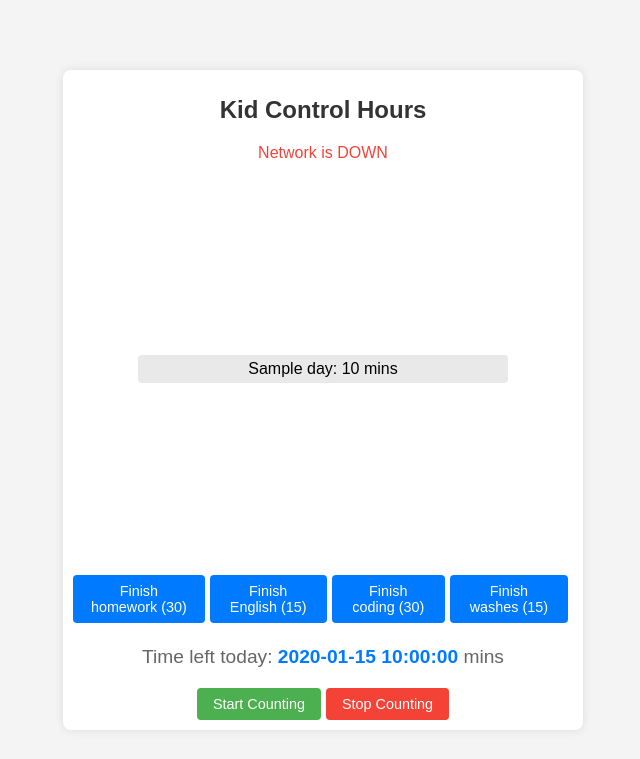
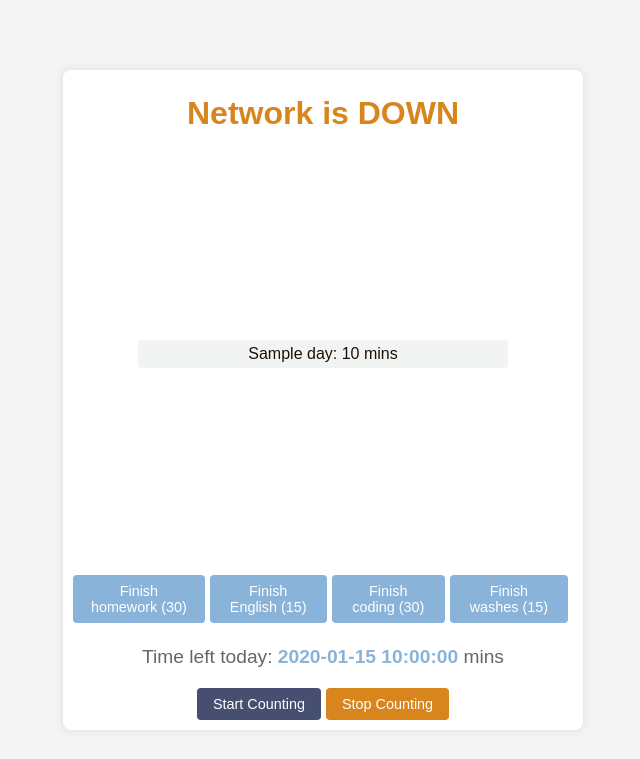
Before and after one commit to jacobmee/kid_control, a Flask app: template templates/index.html in a window 1280 px wide. Shown: the top 759 px of the page, without its empty margins (317-957 px from the left). Run offline with Flask 3, Linux system fonts and the light colour scheme; the template is opened without the code that fills it: most values are stand-ins (such as "Sample title", 1, 10 or a date in 2020); parts of the project's set-up code (start-up, migrations or seed data) failed here and were passed over.

Commit message:
coloring

```diff
--- a/templates/index.html
+++ b/templates/index.html
@@ -39,7 +39,7 @@
             margin: 5px 0;
         }
         .highlight {
-            color: #007BFF; /* Highlight color changed to blue */
+            color: #89b3d9; /* Highlight color changed to blue */
             font-weight: bold;
         }
         ul {
@@ -52,7 +52,8 @@
             margin: 5px 0;
         }
         li {
-            background-color: #e9e9e9;
+            background-color: #f2f4f4;
+            color: #1f0f02; /* Green color */;
             margin: 3px auto;
             padding: 5px 10px;
             border-radius: 4px;
@@ -68,7 +69,7 @@
             display: inline-block;
         }
         .add-button {
-        background-color: #007BFF; /* Blue color */
+        background-color: #89b3d9; /* Blue color */
         color: white;
         }
         button {
@@ -79,22 +80,27 @@
             font-size: 0.9em;
         }
         button:disabled {
-            background-color: #ccc;
+            background-color: #f2f4f4;
             cursor: not-allowed;
+            color: #bdc3c7;
         }
         .start-button {
-            background-color: #4CAF50;
+            background-color: #464f70;
             color: white;
         }
         .stop-button {
-            background-color: #f44336;
+            background-color: #d8851d;
             color: white;
         }
         .status-up {
-            color: #4CAF50; /* Green color */
+            color: #464f70; /* Green color */
+            font-size: 2em; /* Increased font size */
+            font-weight: bold;
         }
         .status-down {
-            color: #f44336; /* Red color */
+            color: #d8851d; /* Red color */
+            font-size: 2em; /* Increased font size */
+            font-weight: bold;
         }
         .total-spent {
             font-size: 1.2em; /* Increased font size */
@@ -114,7 +120,6 @@
         </div>
     {% else %}
         <div class="container">
-            <h1>Kid Control Hours</h1>
             <p></p>
             <p>
                 {% if counting_status == 'disabled' %}
```
